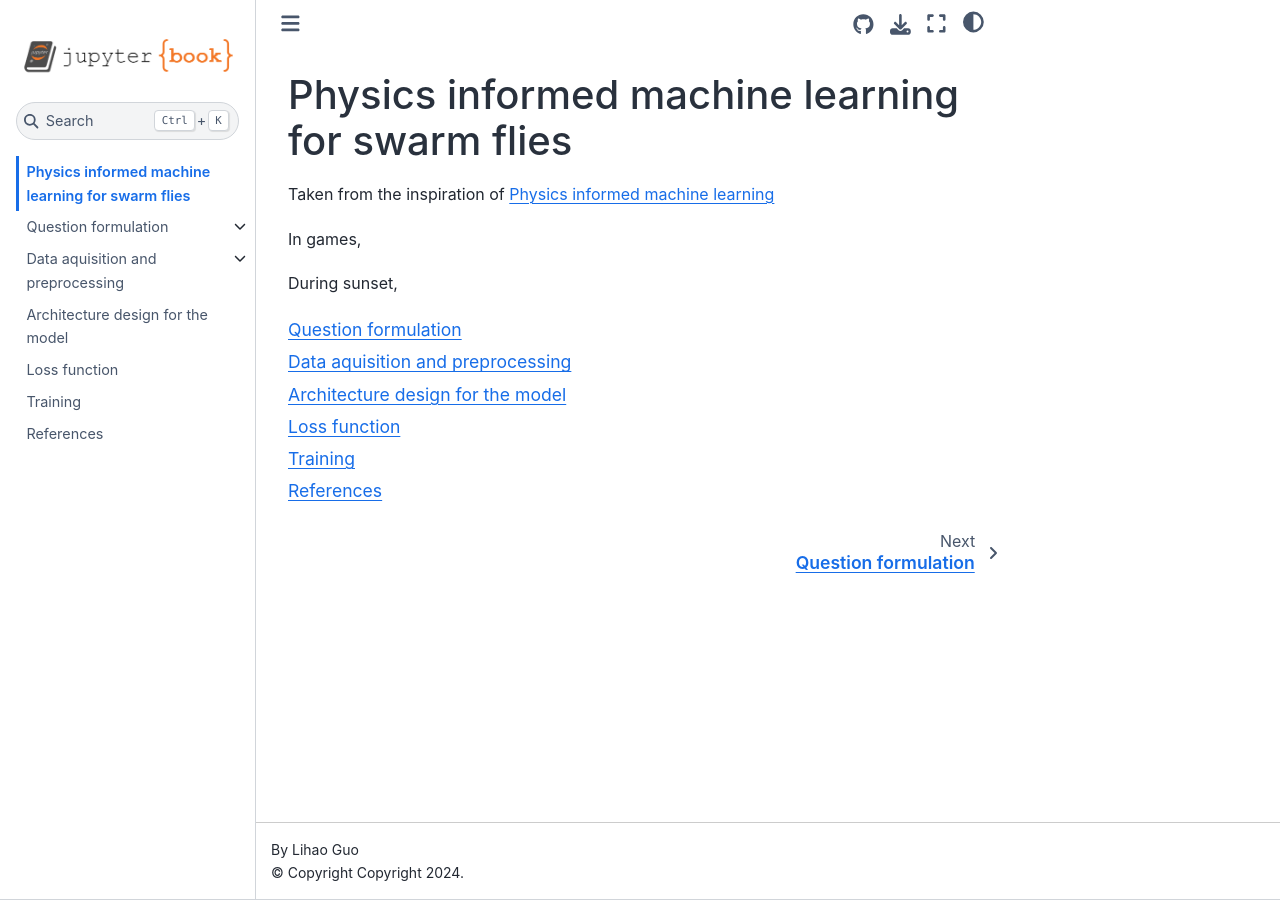
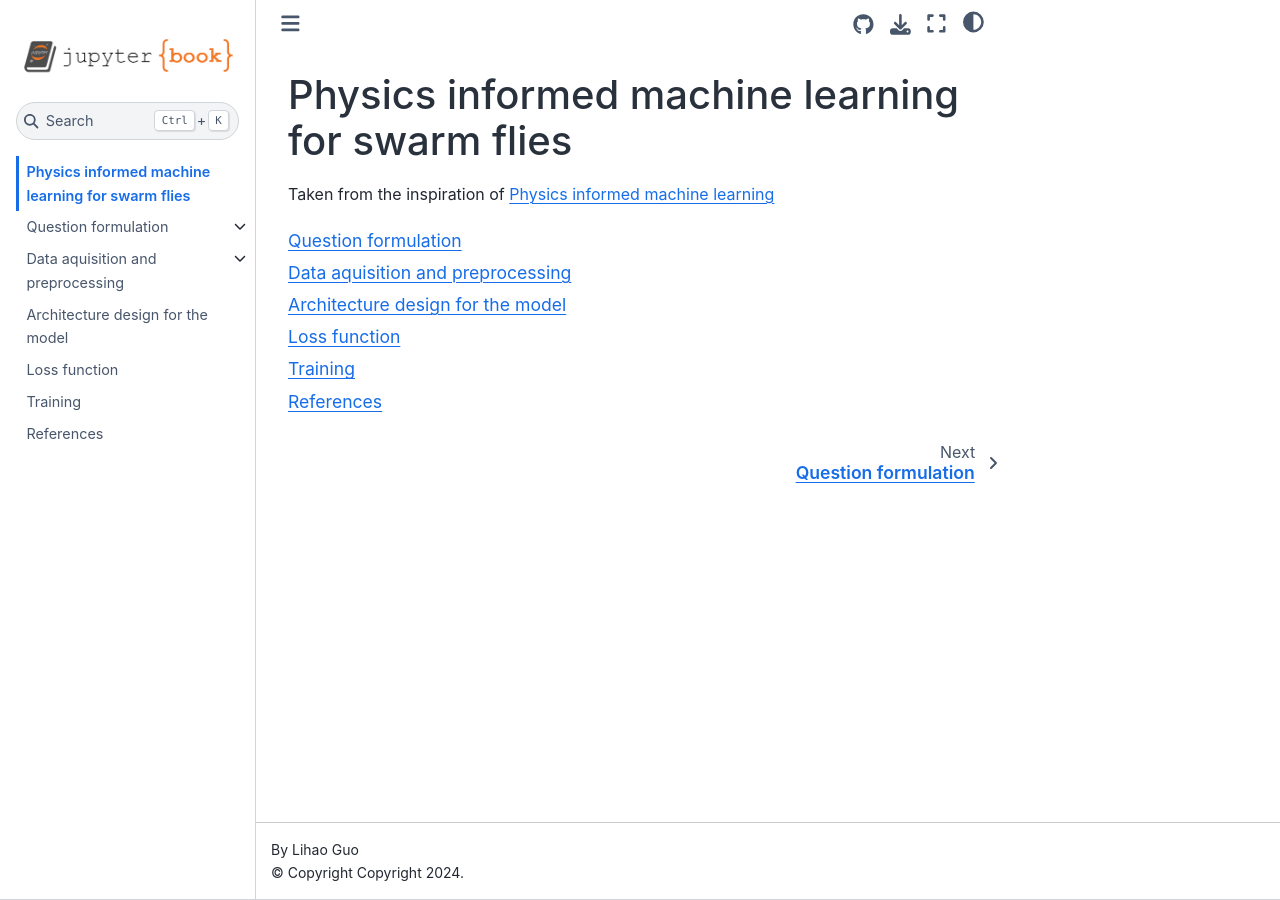
Before and after one commit to weirdoglh/SwarmFly, a Jupyter Book: the page built from book/intro.md, in a window 1280 px wide. Built offline with Jupyter Book 1.0.4 settings and Sphinx 7.4.7 and the Sphinx Book theme 1.1.4, drawn with Linux system fonts in a browser that asks for light colours.

Commit message:
Initial Version

````diff
--- a/book/intro.md
+++ b/book/intro.md
@@ -2,9 +2,5 @@
 
 Taken from the inspiration of [Physics informed machine learning](https://www.youtube.com/playlist?list=PLMrJAkhIeNNQ0BaKuBKY43k4xMo6NSbBa)
 
-In games,
-
-During sunset,
-
 ```{tableofcontents}
 ```
````
Also changed, not shown: 1 other file.
